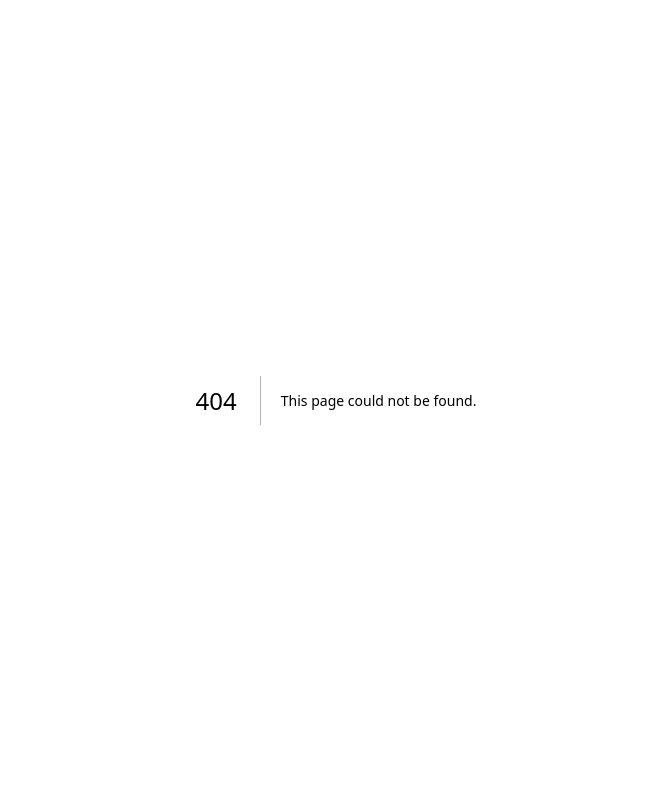
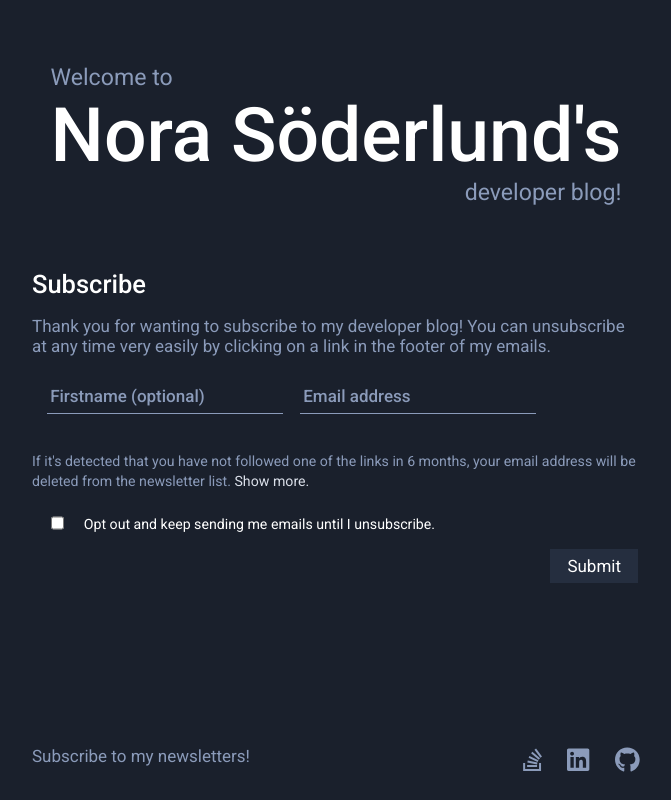
Before and after one commit to nora-soderlund/DeveloperBlog, a Next.js app: page /subscribe in a window 1280 px wide. Before the commit this address had no page. Shown: the whole page, without its empty margins (304-975 px from the left). Built offline with nearby package versions, Linux system fonts and the light colour scheme.

Commit message:
Added newsletter subscriptions

```diff
--- a/src/Components/Page.jsx
+++ b/src/Components/Page.jsx
@@ -23,7 +23,7 @@ const firaCode = Fira_Code({
 export default class Page extends Component {
     render() {
         return (
-            <main className={`${roboto.className} ${firaCode.variable}`}>
+            <main className={`${roboto.className} ${firaCode.variable}`} style={{ display: "flex", flexDirection: "column", height: "100%" }}>
                 <header>
                     <Link href="/">
                         <p>Welcome to</p>
@@ -32,12 +32,20 @@ export default class Page extends Component {
                     </Link>
                 </header>
 
-                <section>
+                <section style={{ flex: 1 }}>
                     {this.props.children}
                 </section>
 
                 <footer>
+                    <Link href="/subscribe">Subscribe to my newsletters!</Link>
+
                     <div className="footer-links">
+                        <a className="footer-link-stack-overflow" href="https://stackoverflow.com/users/20073186/nora-s%c3%b6derlund" target="_blank" rel="noreferrer">
+                            <Icon icon={Icons.fabStackOverflow}/>
+
+                            <span className="print-only">Nora Söderlund</span>
+                        </a>
+
                         <a className="footer-link-linkedin" href="https://www.linkedin.com/in/nora-soderlund/" target="_blank" rel="noreferrer">
                             <Icon icon={Icons.fabLinkedin}/>
 
@@ -49,12 +57,6 @@ export default class Page extends Component {
 
                             <span className="print-only">nora-soderlund</span>
                         </a>
-
-                        <a className="footer-link-stack-overflow" href="https://stackoverflow.com/users/20073186/nora-s%c3%b6derlund" target="_blank" rel="noreferrer">
-                            <Icon icon={Icons.fabStackOverflow}/>
-
-                            <span className="print-only">Nora Söderlund</span>
-                        </a>
                     </div>
                 </footer>
 
--- a/src/Styles/App.scss
+++ b/src/Styles/App.scss
@@ -19,3 +19,4 @@
 @import "Components/ProgrammerNetwork";
 @import "Components/SyntaxHighlight";
 @import "Components/Notifications";
+@import "Components/Forms";
--- a/src/Styles/Base/Document.scss
+++ b/src/Styles/Base/Document.scss
@@ -1,5 +1,6 @@
 html, body {
     min-height: 100%;
+    height: 100%;
 }
 
 body {
--- /dev/null
+++ b/src/Styles/Components/Forms.scss
@@ -0,0 +1,67 @@
+form {
+    &.disabled {
+        pointer-events: none;
+
+        opacity: .5;
+    }
+
+    fieldset {
+        display: flex;
+
+        padding-right: 6em;
+
+        gap: 1em;
+
+        border: none;
+    }
+
+    .form-error {
+        margin: .5em 0 0;
+
+        color: #990000;
+    }
+
+    input {
+        flex: 1;
+
+        font-family: inherit;
+        font-weight: 500;
+        font-size: 1em;
+
+        border: none;
+
+        background: transparent;
+        color: $foreground;
+
+        padding: .4em .2em;
+
+        border-bottom: 1px solid $color;
+
+        &:focus {
+            outline: none;
+        }
+
+        &::placeholder {
+            color: $color;
+        }
+    }
+
+    button {
+        font-family: inherit;
+        font-weight: inherit;
+        font-size: 1em;
+
+        padding: .4em 1em;
+
+        border: none;
+
+        background: lighten($background, 6%);
+        color: $foreground;
+
+        cursor: pointer;
+
+        &:hover {
+            background: lighten($background, 11%);
+        }
+    }
+}
--- a/src/Styles/Layouts/Footer.scss
+++ b/src/Styles/Layouts/Footer.scss
@@ -1,8 +1,18 @@
 footer {
+    display: flex;
+
+    color: $color;
+
+    padding-bottom: .5em;
+
+    a {
+        &:hover {
+            color: lighten($color, 25%);
+        }
+    }
+
     .footer-links {
-        color: $color;
-
-        justify-content: flex-end;
+        margin-left: auto;
 
         display: flex;
 
--- a/src/Styles/Layouts/Root.scss
+++ b/src/Styles/Layouts/Root.scss
@@ -1,3 +1,3 @@
 #__next {
-    //padding: 4rem 1rem 1rem;
+    height: 100%;
 }
--- a/src/Types/Responses.tsx
+++ b/src/Types/Responses.tsx
@@ -1,9 +1,11 @@
 import { ArticleResponse, ArticlesResponse } from "./Responses/Articles";
 import { CodeResponse } from "./Responses/Codes";
 import { StatusResponse } from "./Responses/Status";
+import { SubscribeResponse } from "./Responses/Subscribe";
 
 export type {
     ArticleResponse, ArticlesResponse,
     CodeResponse,
-    StatusResponse
+    StatusResponse,
+    SubscribeResponse
 };
--- /dev/null
+++ b/src/Types/Responses/Subscribe.tsx
@@ -0,0 +1,3 @@
+export type SubscribeResponse = {
+    errors?: [string, string][]
+};
--- a/src/pages/index.tsx
+++ b/src/pages/index.tsx
@@ -32,9 +32,10 @@ export default class IndexPage extends Component<IndexPageProps, IndexPageState>
         return (
             <>
                 <Head>
-                    <title>Nora Söderlund&apos;s Developer Blog</title>
+                    {/* eslint-disable-next-line react/no-unescaped-entities */}
+                    <title>Nora Söderlund's Developer Blog</title>
 
-                    <meta name="description" content="Generated by create next app" />
+                    <meta name="description" content="Welcome to my developer blog! I post articles surrondering the Google Maps Platform and other areas I'm passionate about! You can find me on LinkedIn: Nora Söderlund" />
                     <meta name="viewport" content="width=device-width, initial-scale=1" />
 
                     <link rel="icon" href="/favicon.ico" />
--- /dev/null
+++ b/src/pages/subscribe.tsx
@@ -0,0 +1,125 @@
+import { Component, FormEvent } from "react";
+import Head from "next/head";
+
+import { ArticleResponse, ArticlesResponse } from "Types/Responses";
+
+import Page from "Components/Page";
+import Article from "Components/Article";
+
+import API from "Services/API";
+import Link from "next/link";
+import { Router, withRouter } from "next/router";
+
+type SubscribePageProps = {
+    router: Router;
+};
+
+type SubscribePageState = {
+    showMore: boolean;
+};
+
+export default withRouter(class SubscribePage extends Component<SubscribePageProps, SubscribePageState> {
+    componentDidMount(): void {
+        this.setState({
+            showMore: (this.props.router.asPath.includes('#'))?(this.props.router.asPath.split('#')[1].toLowerCase() === "show-more"):(false)
+        });
+    };
+
+    componentDidUpdate(prevProps: Readonly<SubscribePageProps>, prevState: Readonly<SubscribePageState>, snapshot?: any): void {
+        if(this.props.router.asPath !== prevProps.router.asPath) {
+            this.setState({
+                showMore: (this.props.router.asPath.includes('#'))?(this.props.router.asPath.split('#')[1].toLowerCase() === "show-more"):(false)
+            });
+        }
+    };
+
+    async submit(event: FormEvent) {
+        event.preventDefault();
+
+        const form = event.target as HTMLFormElement;
+
+        form.classList.add("disabled");
+
+        const formData = new FormData(form);
+
+        const data: any = {};
+
+        formData.forEach((value, key) => data[key] = value);
+
+        const response = await fetch("/api/v1/subscribe", {
+            method: "POST",
+            body: JSON.stringify(data)
+        });
+
+        const result = await response.json();
+
+        if(result.errors) {
+            result.errors.forEach(([ field, error ]: [ string, string ]) => {
+                const label = form.querySelector(`.form-error[for="${field}"]`);
+
+                if(label)
+                    label.innerHTML = error;
+            });
+
+            form.classList.remove("disabled");
+
+            return;
+        }
+
+        this.props.router.push("/subscribe/thank-you");
+    };
+
+    render() {
+        return (
+            <>
+                <Head>
+                    {/* eslint-disable-next-line react/no-unescaped-entities */}
+                    <title>Subscribe - Nora Söderlund's Developer Blog</title>
+
+                    <meta name="description" content="Welcome to my developer blog! I post articles surrondering the Google Maps Platform and other areas I'm passionate about! You can find me on LinkedIn: Nora Söderlund" />
+                    <meta name="viewport" content="width=device-width, initial-scale=1" />
+
+                    <link rel="icon" href="/favicon.ico" />
+                </Head>
+
+                <Page>
+                    <form onSubmit={this.submit.bind(this)}>
+                        <h2>Subscribe</h2>
+
+                        <p>Thank you for wanting to subscribe to my developer blog! You can unsubscribe at any time very easily by clicking on a link in the footer of my emails.</p>
+
+                        <fieldset>
+
+                            <div style={{ display: "flex", flex: 1, flexDirection: "column", marginBottom: "auto" }}>
+                                <input name="firstname" type="text" placeholder="Firstname (optional)" autoCapitalize={"true"} autoComplete="given-name"/>
+
+                                <label className="form-error" htmlFor="firstname"></label>
+                            </div>
+
+                            <div style={{ display: "flex", flex: 1, flexDirection: "column", marginBottom: "auto" }}>
+                                <input name="email" type="email" placeholder="Email address" autoComplete="email"/>
+
+                                <label className="form-error" htmlFor="email"></label>
+                            </div>
+                        </fieldset>
+
+                        <p><small>If it&apos;s detected that you have not followed one of the links in 6 months, your email address will be deleted from the newsletter list. {!this.state?.showMore && (<Link href="/subscribe#show-more">Show more.</Link>)}</small></p>
+
+                        {this.state?.showMore && (
+                            <p><small>All emails are personally addressed to you and all blog links contain a <a href="https://en.wikipedia.org/wiki/Universally_unique_identifier" target="_blank" rel="noreferrer">universally unique identifier</a> that is connected to your subscription. This is used to track when to remove your subscription automatically. <Link href="/subscribe">Show less.</Link></small></p>
+                        )}
+
+                        <fieldset>
+                            <input name="inactivity" id="inactivity" type="checkbox" style={{ flex: "initial" }}/>
+                            <label htmlFor="inactivity"><small>Opt out and keep sending me emails until I unsubscribe.</small></label>
+                        </fieldset>
+
+                        <fieldset style={{ paddingRight: 0 }}>
+                            <button style={{ marginLeft: "auto" }}>Submit</button>
+                        </fieldset>
+                    </form>
+                </Page>
+            </>
+        );
+    };
+});
```
Also changed, not shown: src/pages/api/v1/subscribe.ts (added, +38 -0 lines), src/pages/subscribe/thank-you.tsx (added, +34 -0 lines), 1 other file (tests, documents, lock files or other folders).
